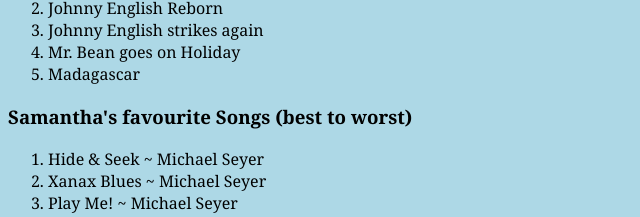
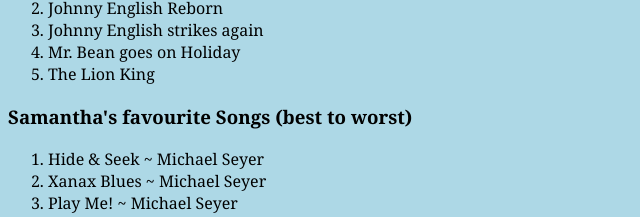
Before and after one commit to SamanhaGorton/samantha_gorton_website, a plain HTML site: page favorites.html in a window 1280 px wide. Shown: the part 141-358 px from the top of the page, 0-640 px from the left. Drawn offline with Linux system fonts and the light colour scheme.

Commit message:
First Edit

```diff
--- a/favorites.html
+++ b/favorites.html
@@ -13,7 +13,7 @@
         <li>Johnny English Reborn</li>
         <li>Johnny English strikes again</li>
         <li>Mr. Bean goes on Holiday</li>
-        <li>Madagascar</li>
+        <li>The Lion King</li>
     </ol>
     <h3>Samantha's favourite Songs (best to worst)</h3>
     <ol>
```
